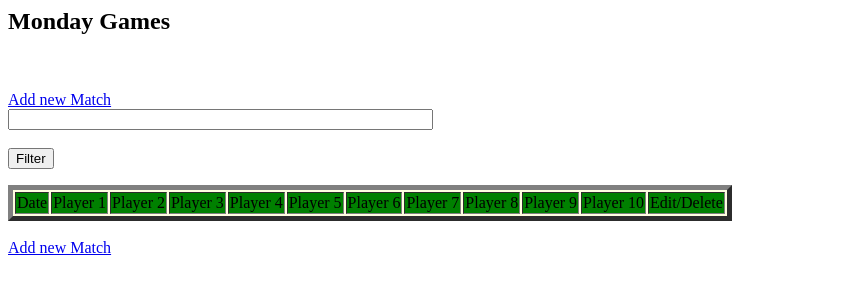
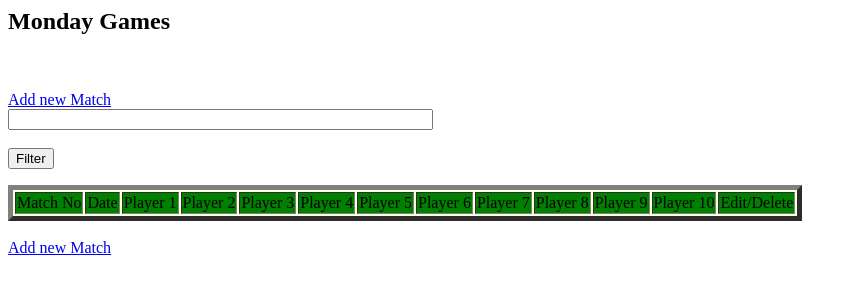
Before and after one commit to fabriziodea/fabproj2, a Flask app: page / in a window 1280 px wide. Shown: the top 300 px of the page, without its empty margins (0-857 px from the left). Run offline with Flask 2, Linux system fonts and the light colour scheme; data that the repository does not hold is empty.

Commit message:
FAB-4 #DONE add match functionality

```diff
--- a/templates/WholetableS.html
+++ b/templates/WholetableS.html
@@ -17,6 +17,7 @@
  <table border='5' bgcolor='lightyellow'>
     <tr bgcolor='Green'>
 
+    <td> Match No </td>
     <td> Date </td>
     <td> Player 1 </td>
     <td> Player 2 </td>
```
